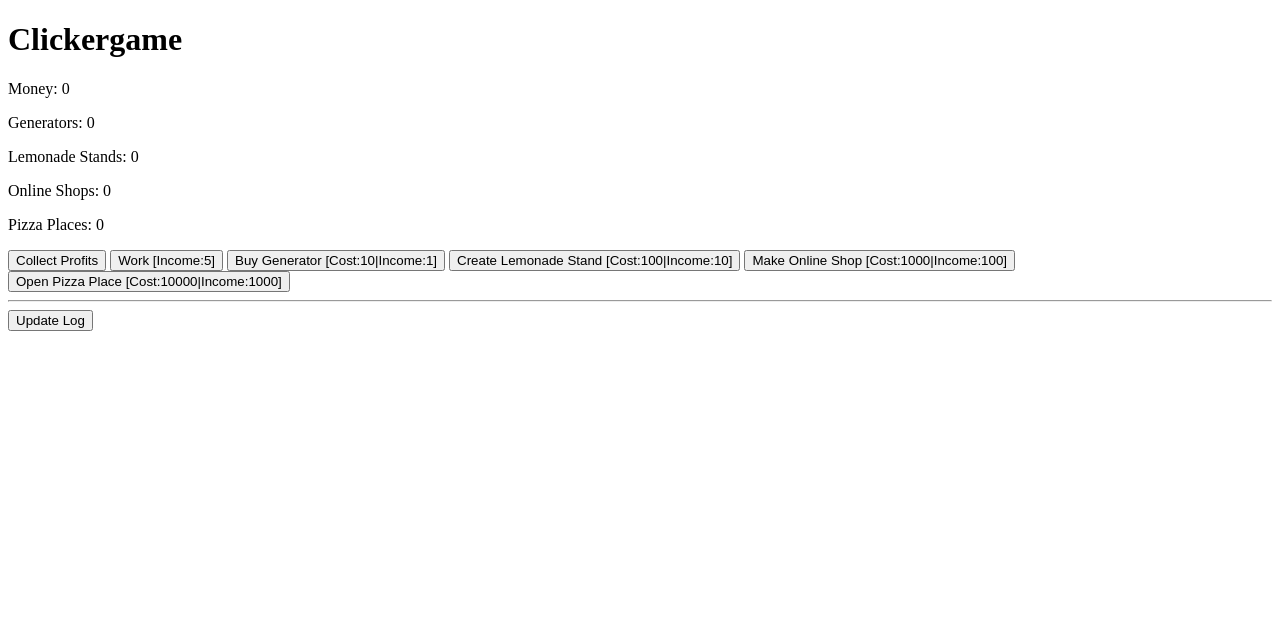
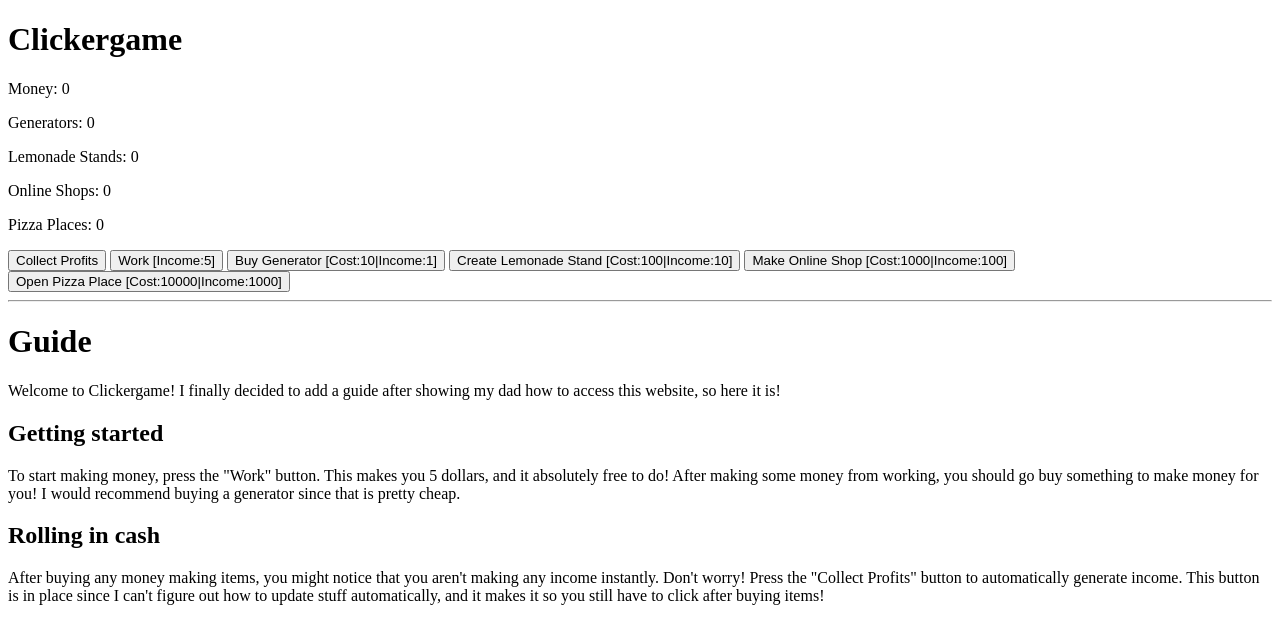
Before and after one commit to Shaydabop/shaydabop.github.io, a plain HTML site: page clickergame.html in a window 1280 px wide. Drawn offline with Linux system fonts and the light colour scheme.

Commit message:
Update clickergame.html

```diff
--- a/clickergame.html
+++ b/clickergame.html
@@ -18,6 +18,11 @@
     <button onclick="buyOnlineShop()">Make Online Shop [Cost:1000|Income:100]</button>
     <button onclick="buyPizzaPlace()">Open Pizza Place [Cost:10000|Income:1000]</button>
     <hr>
-    <button onclick="versions.txt';">Update Log</button>
+    <h1>Guide</h1>
+    <p>Welcome to Clickergame! I finally decided to add a guide after showing my dad how to access this website, so here it is!</p>
+    <h2>Getting started</h2>
+    <p>To start making money, press the "Work" button. This makes you 5 dollars, and it absolutely free to do! After making some money from working, you should go buy something to make money for you! I would recommend buying a generator since that is pretty cheap.
+    <h2>Rolling in cash</h2>
+    <p>After buying any money making items, you might notice that you aren't making any income instantly. Don't worry! Press the "Collect Profits" button to automatically generate income. This button is in place since I can't figure out how to update stuff automatically, and it makes it so you still have to click after buying items!</p>
   </body>
 </html>
```
